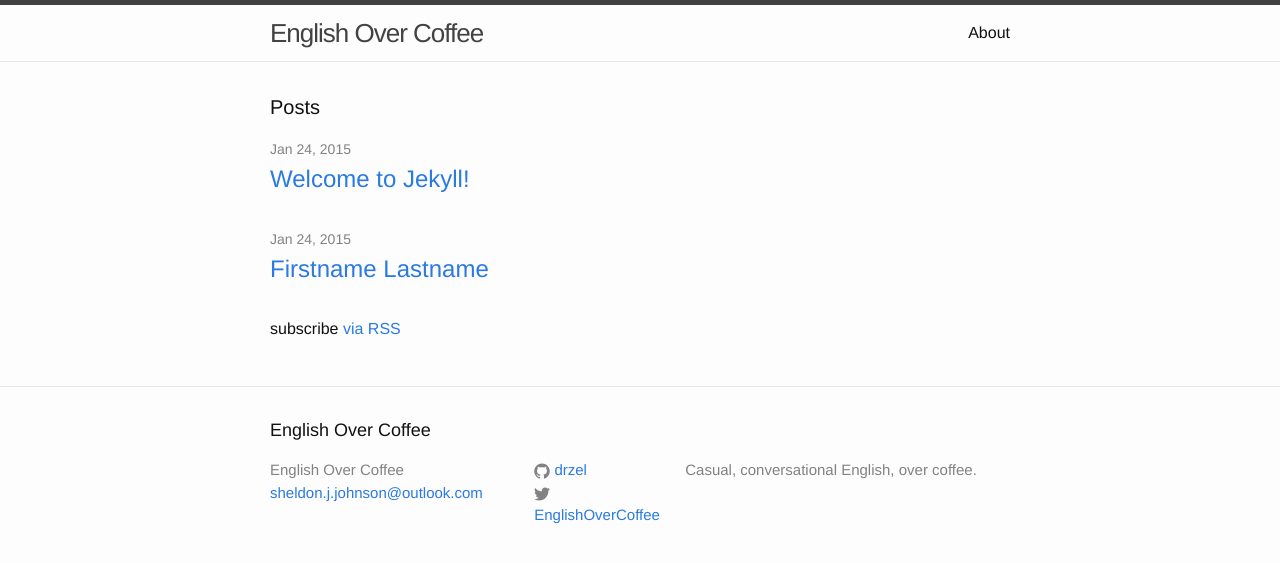
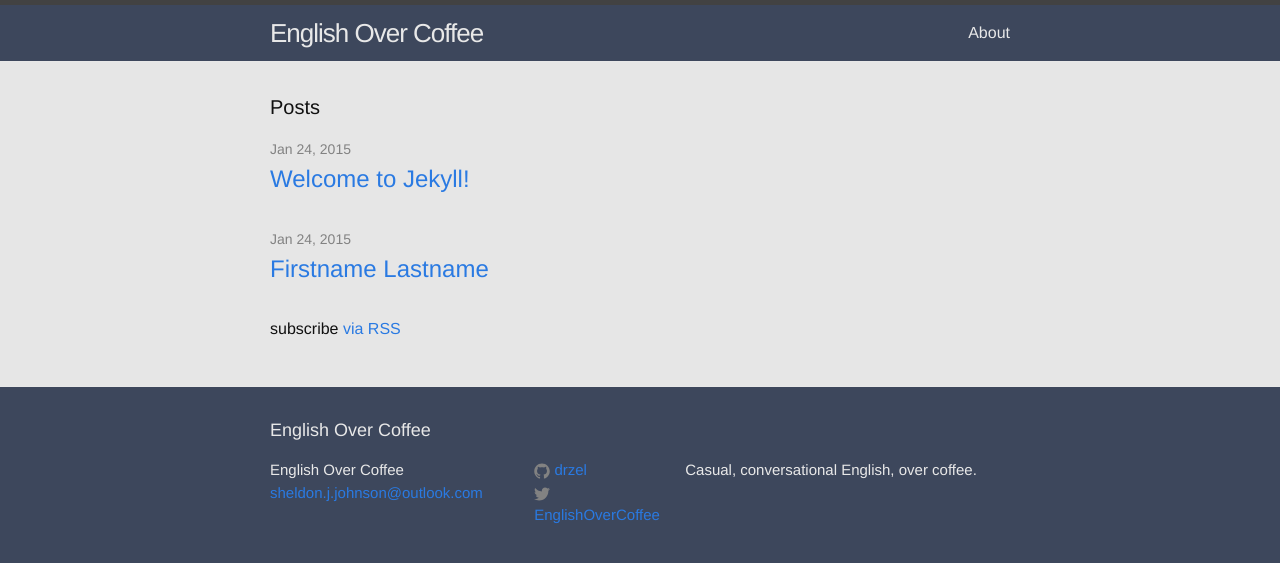
Before and after one commit to drzel/old-website, a Jekyll site: the page built from index.html, in a window 1280 px wide. Shown: the top 563 px of the page. Built offline with Jekyll 4.4.1, drawn with Linux system fonts in a browser that asks for light colours.

Commit message:
add blue color scheme

```diff
--- a/_sass/_base.scss
+++ b/_sass/_base.scss
@@ -97,7 +97,7 @@ a {
     }
 
     &:hover {
-        color: $text-color;
+        color: lighten($brand-color, 15%);
         text-decoration: underline;
     }
 }
--- a/_sass/_layout.scss
+++ b/_sass/_layout.scss
@@ -19,7 +19,7 @@
 
     &,
     &:visited {
-        color: $grey-color-dark;
+        color: $grey-color-light;
     }
 }
 
@@ -32,7 +32,7 @@
     }
 
     .page-link {
-        color: $text-color;
+        color: $grey-color-light;
         line-height: $base-line-height;
 
         // Gaps between nav items, but not on the first one
@@ -99,6 +99,7 @@
 .footer-heading {
     font-size: 18px;
     margin-bottom: $spacing-unit / 2;
+    color: $grey-color-light;
 }
 
 .contact-list,
@@ -109,7 +110,7 @@
 
 .footer-col-wrapper {
     font-size: 15px;
-    color: $grey-color;
+    color: $grey-color-light;
     margin-left: -$spacing-unit / 2;
     @extend %clearfix;
 }
@@ -163,6 +164,7 @@
  */
 .page-content {
     padding: $spacing-unit 0;
+    background-color: hsl(0,0%,90%);
 }
 
 .page-heading {
--- a/css/main.scss
+++ b/css/main.scss
@@ -14,16 +14,12 @@ $base-line-height:  1.5;
 $spacing-unit:      30px;
 
 $text-color:        #111;
-$background-color:  #fdfdfd;
+$background-color:  hsl(220,20%,30%);
 $brand-color:       #2a7ae2;
 
 $grey-color:        #828282;
 $grey-color-light:  lighten($grey-color, 40%);
 $grey-color-dark:   darken($grey-color, 25%);
-
-$white-color:       #FFFFFF;
-$white-color-light: lighten($white-color, 40%);
-$white-color-dark:  darken($white-color, 25%);
 
 $on-palm:           600px;
 $on-laptop:         800px;
```
